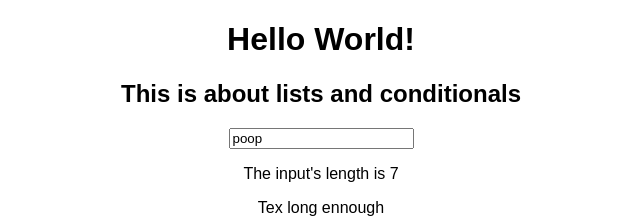
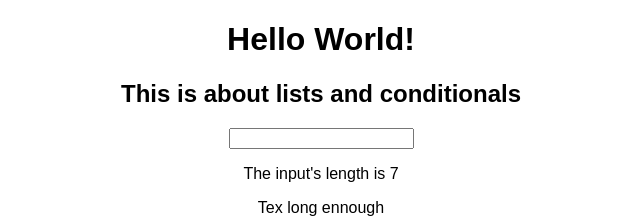
Before and after one commit to ElDav1d/react-complete-guide-tarea2, a React (Create React App) app: page / in a window 1280 px wide. Shown: the top 218 px of the page, without its empty margins (319-959 px from the left). Built offline with nearby package versions, Linux system fonts and the light colour scheme.

Commit message:
Set input content initial state and pass it to input component

```diff
--- a/src/App.js
+++ b/src/App.js
@@ -5,6 +5,7 @@ import ValidationComponent from './ValidationComponent/ValidationComponent';
 
 class App extends Component {
   state = {
+    inputContent : '',
     inputLength : 7
   }
 
@@ -13,8 +14,10 @@ class App extends Component {
       <div className="App">
         <h1>Hello World!</h1>
         <h2>This is about lists and conditionals</h2>
-        <InputComponent />
-        <ValidationComponent length={this.state.inputLength}/>
+        <InputComponent
+          content={this.state.inputContent}/>
+        <ValidationComponent
+          length={this.state.inputLength} />
       </div>
     );
   }
--- a/src/InputComponent/InputComponent.js
+++ b/src/InputComponent/InputComponent.js
@@ -1,9 +1,9 @@
 import React from 'react';
 
-const inputComponent = () => {
+const inputComponent = (props) => {
     return (
         <div>
-            <input type="text" value="poop" />
+            <input type="text" value={props.content} />
         </div>
     );
 };
```
